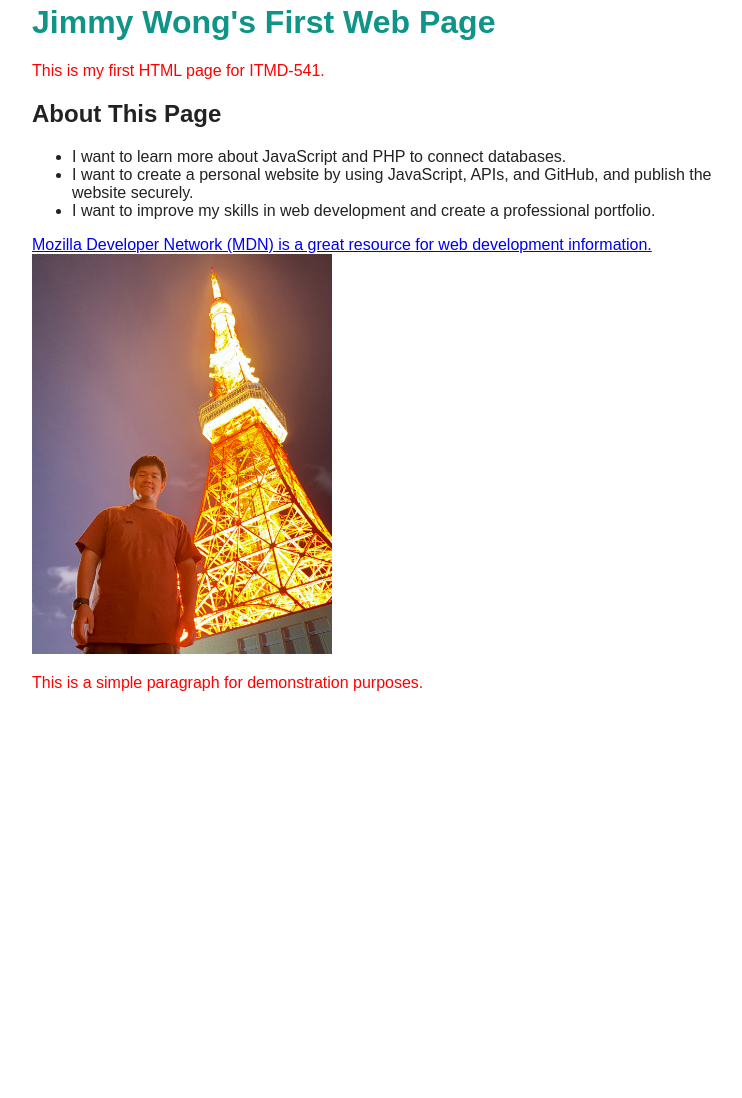
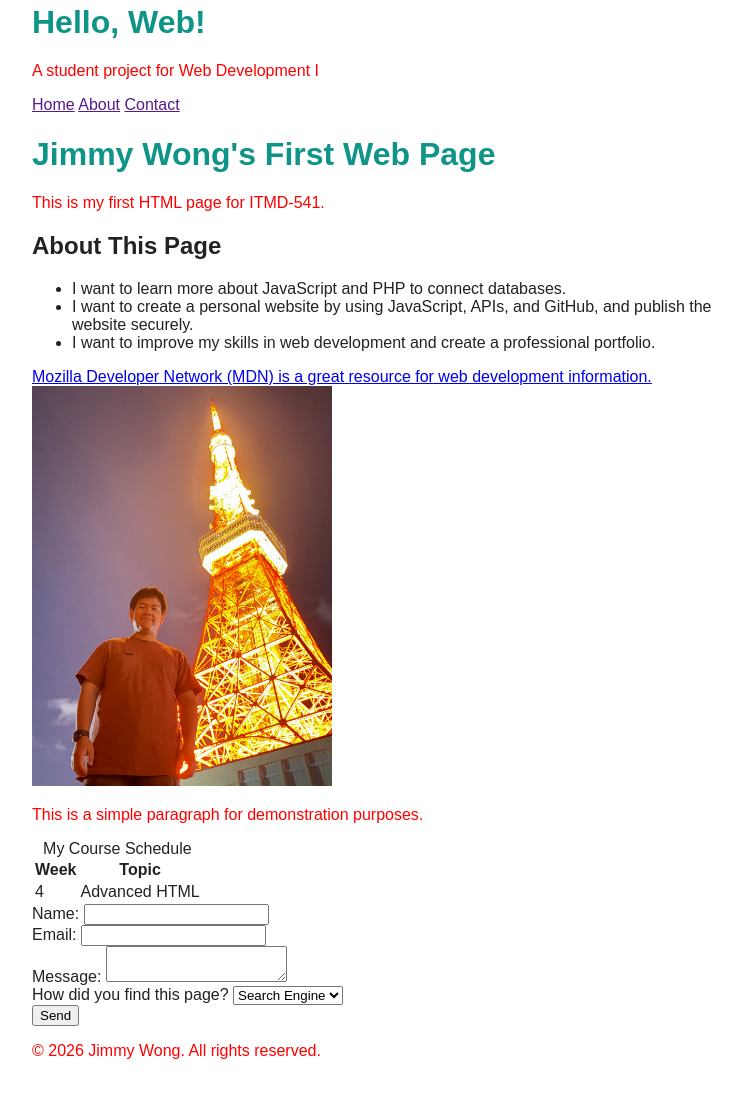
Before and after one commit to jwong545/web-dev-labs, a plain HTML site: page index.html in a window 1280 px wide. Shown: the part 36-1134 px from the top of the page, without its empty margins (258-1000 px from the left). Before the commit the page ends 800 px from the top, so only its background shows below. Drawn offline with Linux system fonts and the light colour scheme.

Commit message:
Add semantic layout, table, and contact form

```diff
--- a/index.html
+++ b/index.html
@@ -1,12 +1,25 @@
 <!DOCTYPE html>
-<!-- September 4, 2026 - Jimmy Wong - Lab 03-->
+<!-- September 11, 2026 - Jimmy Wong - Lab 04-->
 <html lang="en">
     <head>
         <meta charset="UTF-8">
         <title>Jimmy Wong's First Web Page</title>
         <link rel="stylesheet" href="styles.css" >
     </head>
+
     <body>
+        <header>
+            <h1>Hello, Web!</h1>
+            <p>A student project for Web Development I</p>
+        </header>
+
+        <nav>
+            <a href="">Home</a>
+            <a href="">About</a>
+            <a href="">Contact</a>
+        </nav>
+
+        <main>
             <h1>Jimmy Wong's First Web Page</h1>
             <p>This is my first HTML page for ITMD-541.</p>
             <h2>About This Page</h2>
@@ -18,5 +31,44 @@
             <a href="https://developer.mozilla.org/en-US/">Mozilla Developer Network (MDN) is a great resource for web development information.</a>
             <img src="IMG_3020.JPEG" alt="Jimmy at Tokyo Tower in April 2026" width="300">
             <p>This is a simple paragraph for demonstration purposes.</p>
+
+            <table>
+                <caption>My Course Schedule</caption>
+                <thead>
+                    <tr>
+                        <th>Week</th>
+                        <th>Topic</th>
+                    </tr>
+                </thead>
+                <tbody>
+                    <tr>
+                        <td>4</td>
+                        <td>Advanced HTML</td>
+                    </tr>
+                </tbody>
+            </table>
+
+            <form>
+                <label for="name">Name:</label>
+                <input type="text" id="name" name="name" required>
+                <br>
+                <label for="email">Email:</label>
+                <input type="email" id="email" name="email" required>
+                <br>
+                <label for="message">Message:</label>
+                <textarea id="message" name="message"></textarea>
+                <br>
+                <label for="referral">How did you find this page?</label>
+                <select id="referral" name="referral">
+                    <option value="search">Search Engine</option>
+                    <option value="social">Social Media</option>
+                    <option value="friend">A friend</option>
+                </select>
+                <br>
+                <button type="submit">Send</button>
+            </form>
+        </main>
+
+        <footer><p>&copy; 2026 Jimmy Wong. All rights reserved.</p></footer>
     </body>
 </html>
```
Lines whose indentation alone changed are shown as unchanged.
